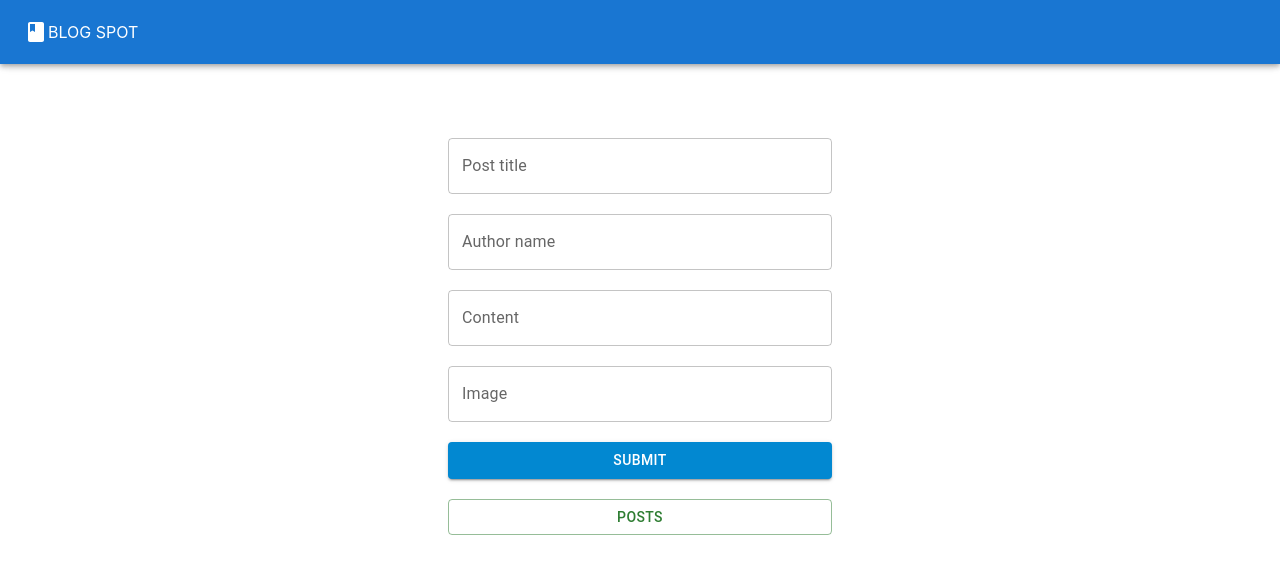
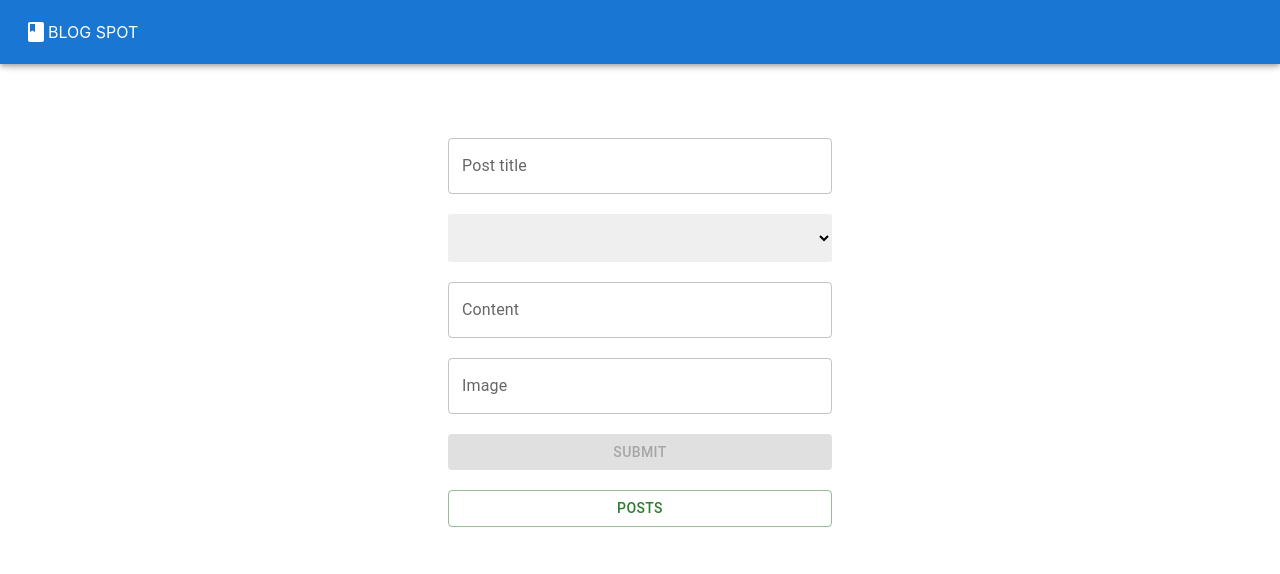
Before and after one commit to RohitKumarPattanayak/blog-app-redux-toolkit, a React (Create React App) app: page / in a window 1280 px wide. Shown: the top 574 px of the page. Built offline with nearby package versions, Linux system fonts and the light colour scheme.

Commit message:
dropdown for author and button disable complete

```diff
--- a/src/App.css
+++ b/src/App.css
@@ -56,3 +56,6 @@
   background-color: lightsteelblue;
   height: fit-content;
 }
+
+.options {
+}
--- /dev/null
+++ b/src/Reducers/userSlice.js
@@ -0,0 +1,18 @@
+import { createSlice } from "@reduxjs/toolkit";
+
+const initialState = [
+  { id: "0", name: "Rohit kumar" },
+  { id: "1", name: "Neil Young" },
+  { id: "2", name: "Dave Gray" },
+];
+export const userSlice = createSlice({
+  name: "users",
+  initialState: initialState,
+  reducers: {},
+});
+
+export const {} = userSlice.actions;
+
+export const allUsersStore = (state) => state.users;
+
+export default userSlice.reducer;
--- a/src/Store/store.js
+++ b/src/Store/store.js
@@ -1,6 +1,7 @@
 import { configureStore } from "@reduxjs/toolkit";
 import postReducer from "../Reducers/postSlice";
+import userReducer from "../Reducers/userSlice";
 
 export const store = configureStore({
-  reducer: { posts: postReducer },
+  reducer: { posts: postReducer, users: userReducer },
 });
--- a/src/component/form.js
+++ b/src/component/form.js
@@ -2,8 +2,9 @@ import { useNavigate } from "react-router-dom";
 import React, { useState } from "react";
 import { TextField, Button } from "@mui/material";
 import { addPost } from "../Reducers/postSlice";
-import { useDispatch } from "react-redux";
+import { useDispatch, useSelector } from "react-redux";
 import Toast from "./Toast";
+import { allUsersStore } from "../Reducers/userSlice";
 
 function Form() {
   const defaultValues = {
@@ -16,6 +17,8 @@ function Form() {
   let navigate = useNavigate();
   const [formValues, setFormValues] = useState(defaultValues);
   const [addedToast, setAddedToast] = useState(0);
+  let showSubmit = false;
+
   function handleInputChange(e) {
     const { name, value } = e.target;
     setFormValues({
@@ -23,8 +26,22 @@ function Form() {
       [name]: value,
     });
   }
+
+  let allUsers = useSelector(allUsersStore);
+  let allUserOption = allUsers.map((user) => {
+    return (
+      <option key={user.id} value={user.name}>
+        <div className="options">{user.name}</div>
+      </option>
+    );
+  });
+  console.log("form values : ", formValues);
+
+  if (formValues.title && formValues.author && formValues.content) {
+    showSubmit = true;
+  }
+
   function onSubmit() {
-    if (formValues.title && formValues.author && formValues.content) {
     setAddedToast((prev) => prev + 1);
     dispatch(addPost(formValues));
     setFormValues({
@@ -33,7 +50,6 @@ function Form() {
       content: "",
       img: "",
     });
-    }
   }
   return (
     <div className="form">
@@ -46,14 +62,20 @@ function Form() {
         onChange={handleInputChange}
       />
       <br />
-      <TextField
+      <select
         id="author-name-input"
         name="author"
-        label="Author name"
-        type="text"
+        onChange={handleInputChange}
         value={formValues.author}
-        onChange={handleInputChange}
-      />
+        style={{
+          padding: "4%",
+          border: "none",
+          borderRadius: "2%",
+        }}
+      >
+        <option style={{ display: "none" }}></option>
+        {allUserOption}
+      </select>
       <br />
       <TextField
         id="content-input"
@@ -73,7 +95,13 @@ function Form() {
         onChange={handleInputChange}
       />
       <br />
-      <Button onClick={onSubmit} variant="contained" color="info" type="submit">
+      <Button
+        onClick={onSubmit}
+        disabled={!showSubmit}
+        variant="contained"
+        color="info"
+        type="submit"
+      >
         SUBMIT
       </Button>
       <br />
```
Lines whose indentation alone changed are shown as unchanged.
